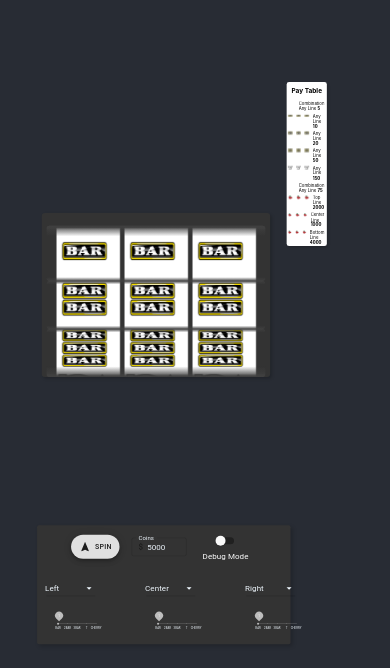
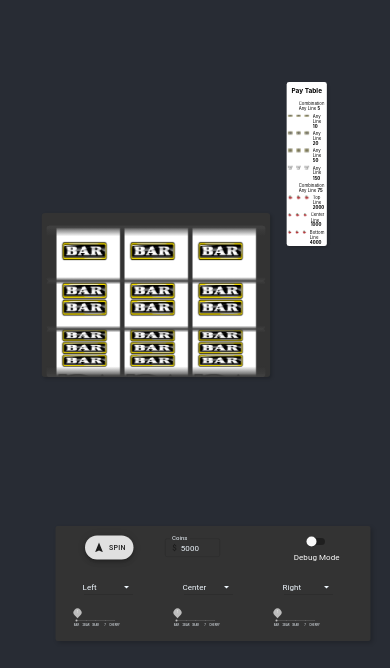
Before and after one commit to MikeAguirreG/slot_machine, a React app: page / in a window 390 px wide. Built offline with nearby package versions, Linux system fonts and the light colour scheme.

Commit message:
Table debugger fix sizing

```diff
--- a/src/components/DebuggerY.js
+++ b/src/components/DebuggerY.js
@@ -29,7 +29,7 @@ const DebuggerY = (props) => {
   const classes = useStyles();
   return (
 
-    <form className=" ph1 pv1 v-mid" >
+    <form className="tc" >
       <FormControl className={classes.formControl}>
         <InputLabel htmlFor="demo-controlled-open-select">{props.position}</InputLabel>
         <Select
--- a/src/containers/App.js
+++ b/src/containers/App.js
@@ -252,7 +252,7 @@ class App extends Component {
 
     let debugMenu = lines.map((line, index) => {
       return (
-        <div key={index} className="dtc">
+        <div key={index} className="dtc tc">
           <DebuggerY
             onChange={this.handleChangeSelect}
             disabled={this.state.debugMode}
@@ -336,28 +336,33 @@ class App extends Component {
           config={{ duration: 500 }}
         >
           {props => (
-          <div style= {props} className="pay-table">{payTable}</div>
+            <div style={props} className="pay-table">{payTable}</div>
           )}
         </Spring>
         <Spring
-          from={{ opacity: 0, marginLeft: -500}}
-          to={{ opacity: 1, marginLeft: 0}}
+          from={{ opacity: 0, marginLeft: -500 }}
+          to={{ opacity: 1, marginLeft: 0 }}
           config={{ duration: 500 }}
         >
-        {props=>(
-          <div style={props} className="debugger w-300 dt-row pa1 shadow-5 br2 bg-dark-gray">
-          <div className="dt dt center">
-            <div className="dtc v-mid pr2">{repeatButton}</div>
-            <div className="dtc v-mid">{balanceArea}</div>
-            <div className="dtc v-mid ">{debugSwitch}</div>
+          {props => (
+          <div style={props} className="debugger dt  tc center pa1 shadow-5 br2 bg-dark-gray">
+          <div className="dt-row tc center">
+            <div className="dtc tc v-mid">{repeatButton}</div>
+            <div className="dtc tc v-mid">{balanceArea}</div>
+            <div className="dtc tc v-mid">{debugSwitch}</div>
           </div>
-          <div className="dt dt center">
-            <div className="dtc v-mid">{debugMenu}</div>
+          <div className="dt-row tc center">
+            <div className="dtc tc v-mid">{debugMenu}</div>
           </div>
         </div>
+
+
         )}
         </Spring>
             </div>
+
+
+
 
 
         )
--- a/src/index.css
+++ b/src/index.css
@@ -96,12 +96,17 @@ body {
 
 .debugger {
     position: absolute;
+    width: 630px;
+    table-layout: fixed;
     top: 65%;
     right: 35%;
     left: 15%;
     display: flex;
-    transform: scale(0.85, 0.85);
+    transform: scale(0.9, 0.9);
     transition: 0.3s transform;
+    align-items: center;
+    align-content: center;
+    justify-content: center;
 }
 
 .sliders {
@@ -219,13 +224,13 @@ body {
         transform: translate(30%, -5%) scale(.8, .8);
     }
     .debugger {
-        transform: translate(-10%, 0%) scale(.6, .6);
-        right: 0%;
-        left: -0%;
+        transform: translate(0%, 0%) scale(.6, .6);
+        right: 10%;
+        left: 10%;
     }
-    /* .sliders {
-        transform: translate(-10%, -25%) scale(.3, .4);
-      } */
+    .sliders {
+        transform: translate(-10%, -25%) scale(.5, .5);
+      }
 }
 
 @media screen and (max-width: 1000px) {
```
Lines whose indentation alone changed are shown as unchanged.
